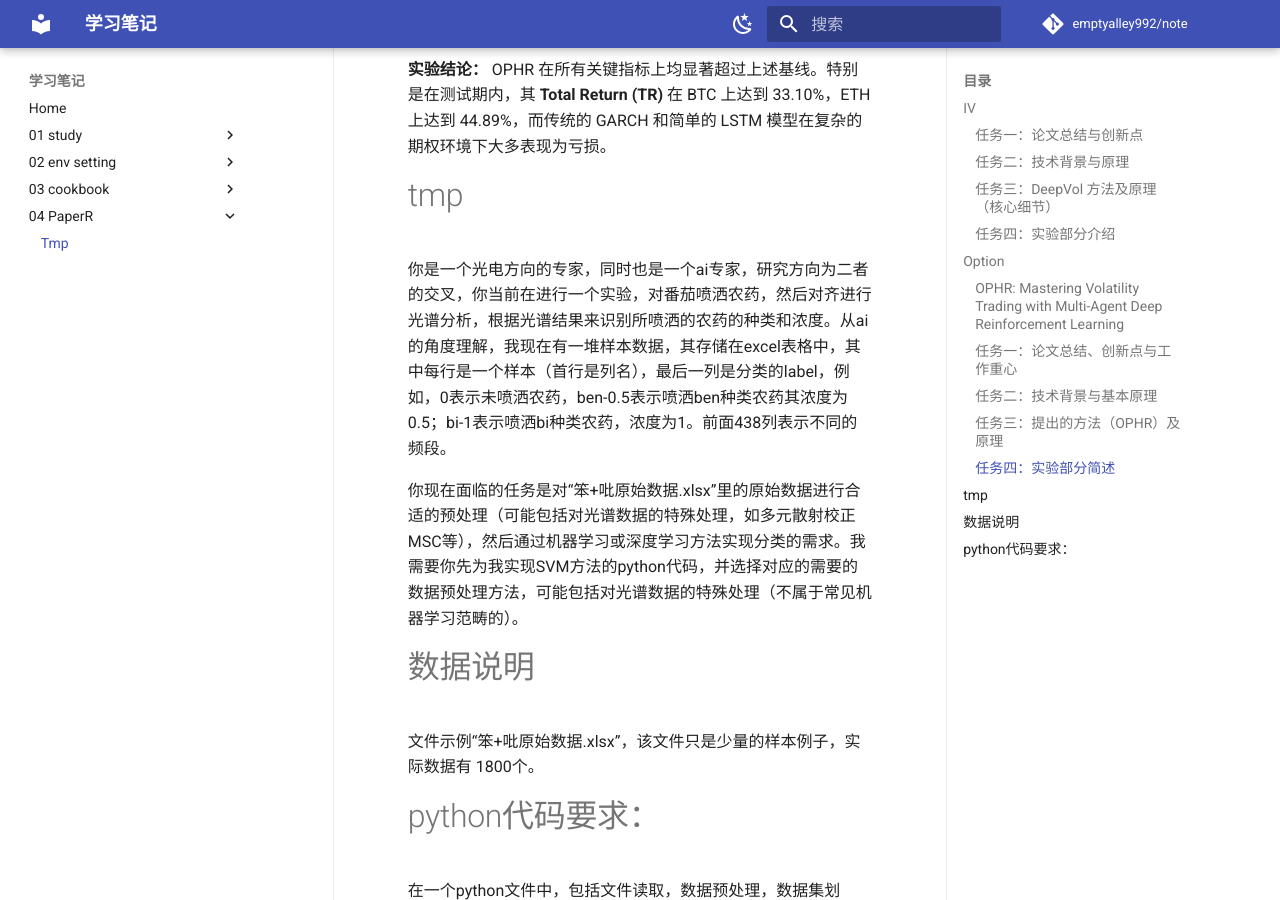
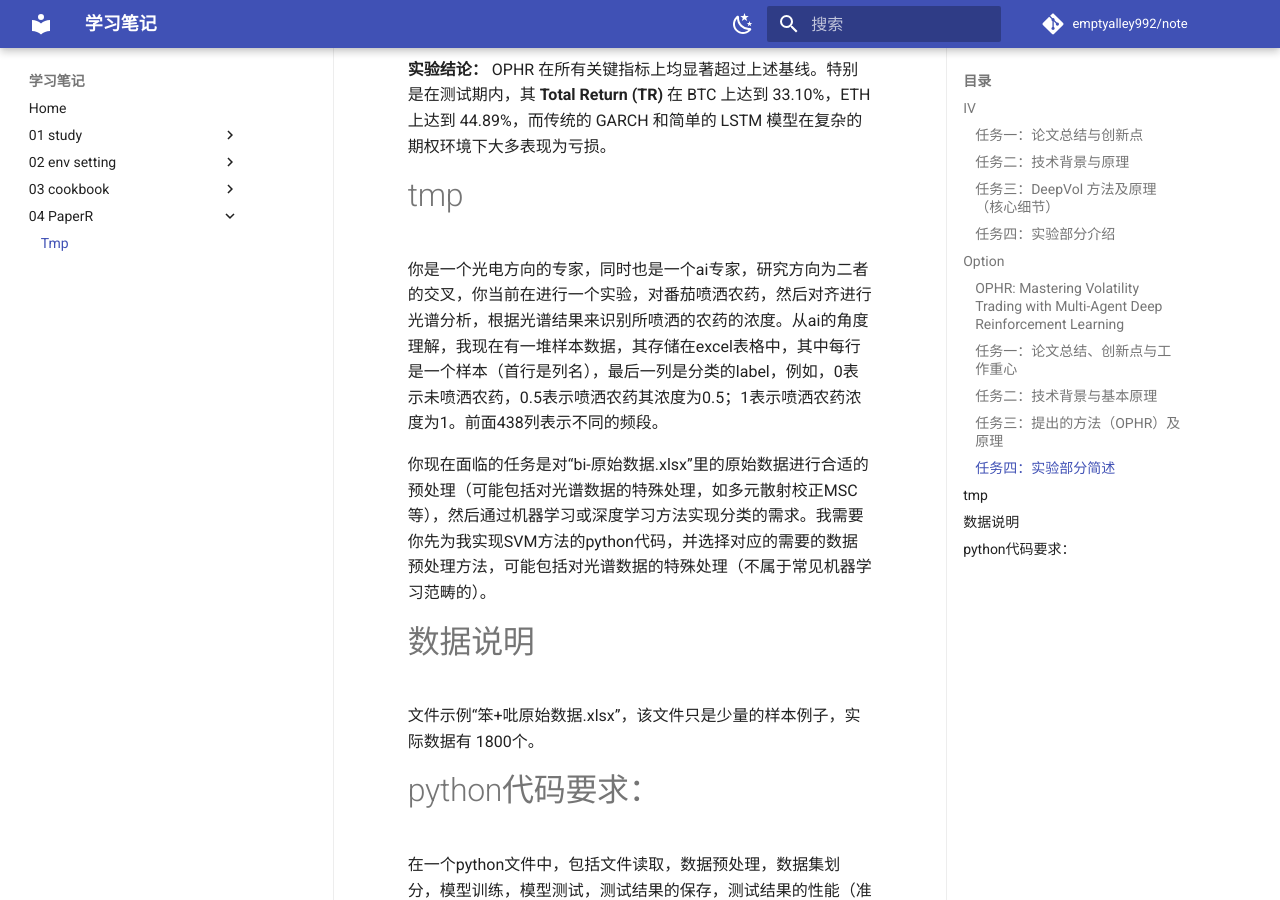
Before and after one commit to emptyalley992/note, an MkDocs documentation site: the page built from docs/04 PaperR/tmp.md, in a window 1280 px wide and 900 px high, scrolled down 7370 px. Built offline with MkDocs 1.6.1 and Material for MkDocs 9.7.7, drawn with Linux system fonts in a browser that asks for light colours; comment, search, counter and statistics services are not loaded.

Commit message:
docs/04 PaperR/tmp.md updated from https://stackedit.cn/

```diff
--- a/docs/04 PaperR/tmp.md
+++ b/docs/04 PaperR/tmp.md
@@ -229,9 +229,9 @@ OPHR 在所有关键指标上均显著超过上述基线。特别是在测试期
 
 # tmp
 
-你是一个光电方向的专家，同时也是一个ai专家，研究方向为二者的交叉，你当前在进行一个实验，对番茄喷洒农药，然后对齐进行光谱分析，根据光谱结果来识别所喷洒的农药的种类和浓度。从ai的角度理解，我现在有一堆样本数据，其存储在excel表格中，其中每行是一个样本（首行是列名），最后一列是分类的label，例如，0表示未喷洒农药，ben-0.5表示喷洒ben种类农药其浓度为0.5；bi-1表示喷洒bi种类农药，浓度为1。前面438列表示不同的频段。
+你是一个光电方向的专家，同时也是一个ai专家，研究方向为二者的交叉，你当前在进行一个实验，对番茄喷洒农药，然后对齐进行光谱分析，根据光谱结果来识别所喷洒的农药的浓度。从ai的角度理解，我现在有一堆样本数据，其存储在excel表格中，其中每行是一个样本（首行是列名），最后一列是分类的label，例如，0表示未喷洒农药，0.5表示喷洒农药其浓度为0.5；1表示喷洒农药浓度为1。前面438列表示不同的频段。
 
-你现在面临的任务是对“笨+吡原始数据.xlsx”里的原始数据进行合适的预处理（可能包括对光谱数据的特殊处理，如多元散射校正MSC等），然后通过机器学习或深度学习方法实现分类的需求。我需要你先为我实现SVM方法的python代码，并选择对应的需要的数据预处理方法，可能包括对光谱数据的特殊处理（不属于常见机器学习范畴的）。
+你现在面临的任务是对“bi-原始数据.xlsx”里的原始数据进行合适的预处理（可能包括对光谱数据的特殊处理，如多元散射校正MSC等），然后通过机器学习或深度学习方法实现分类的需求。我需要你先为我实现SVM方法的python代码，并选择对应的需要的数据预处理方法，可能包括对光谱数据的特殊处理（不属于常见机器学习范畴的）。
 
 # 数据说明
 文件示例“笨+吡原始数据.xlsx”，该文件只是少量的样本例子，实际数据有 1800个。
```
Also changed, not shown: other parts of docs/04 PaperR/tmp.md (+3 -3 lines).
